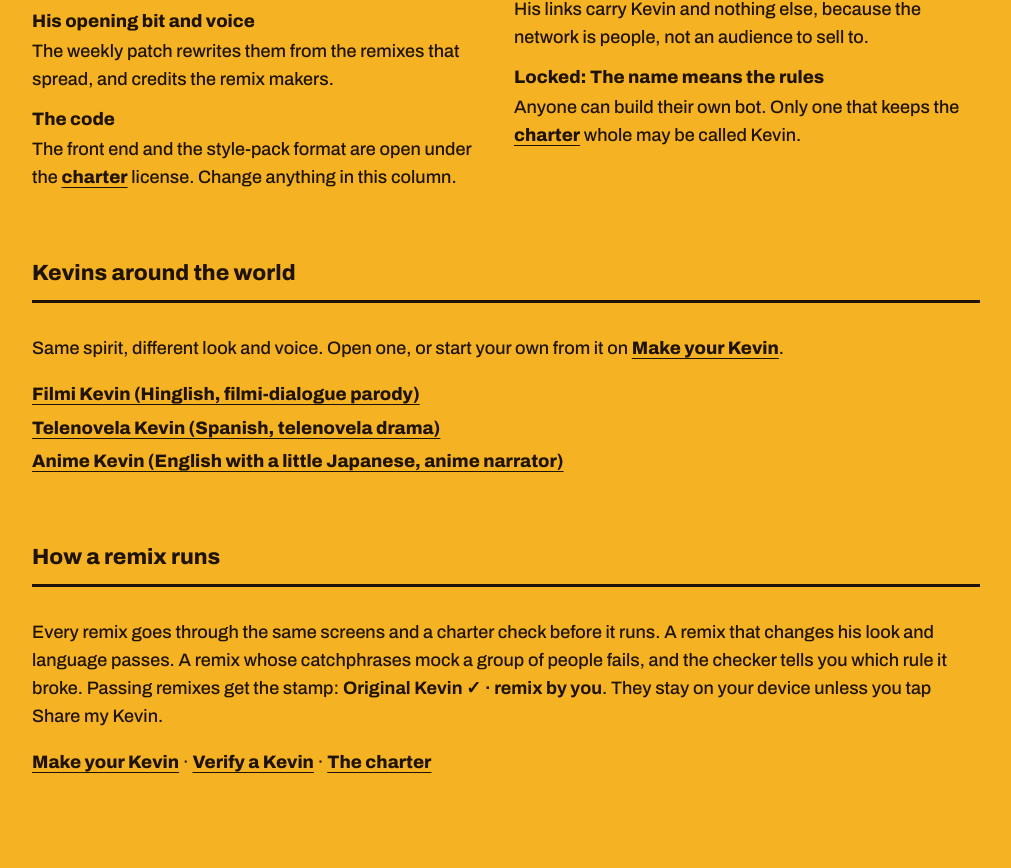
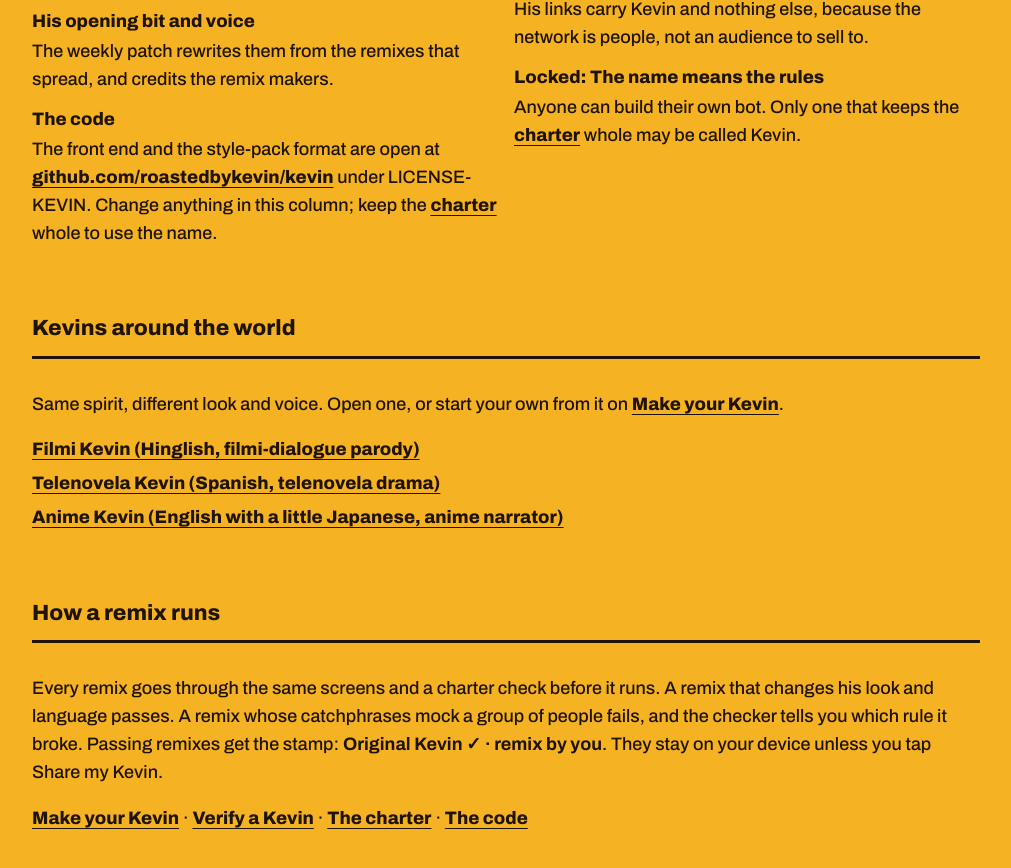
Before and after one commit to roastedbykevin/kevin, a plain HTML site: page site/hack.html in a window 1280 px wide. Shown: the part 977-1845 px from the top of the page, without its empty margins (134-1145 px from the left). Drawn offline with Linux system fonts and the light colour scheme.

Commit message:
Link the code from /hack and /verify
Co-Authored-By: Claude Opus 5.5 <noreply@anthropic.com>
Claude-Session: https://claude.ai/code/session_01YXCAonRhDz3ousH6D9P1Su

```diff
--- a/site/hack.html
+++ b/site/hack.html
@@ -45,7 +45,7 @@ dl { margin: 0; } dt { font-weight: 800; margin-top: 12px; } dd { margin: 2px 0
         <dt>His references and targets</dt><dd>Tell him what to riff: your shows, your games, your group-chat memes, ads you're sick of.</dd>
         <dt>The meme wording</dt><dd>"Same {thing}" mutates every week from the lines people share most. Share yours to steer it.</dd>
         <dt>His opening bit and voice</dt><dd>The weekly patch rewrites them from the remixes that spread, and credits the remix makers.</dd>
-        <dt>The code</dt><dd>The front end and the style-pack format are open under the <a href="/charter">charter</a> license. Change anything in this column.</dd>
+        <dt>The code</dt><dd>The front end and the style-pack format are open at <a href="https://github.com/roastedbykevin/kevin" rel="noopener">github.com/roastedbykevin/kevin</a> under LICENSE-KEVIN. Change anything in this column; keep the <a href="/charter">charter</a> whole to use the name.</dd>
       </dl>
     </div>
     <div class="card no">
@@ -73,7 +73,7 @@ dl { margin: 0; } dt { font-weight: 800; margin-top: 12px; } dd { margin: 2px 0
 
   <h2>How a remix runs</h2>
   <div class="card"><p>Every remix goes through the same screens and a charter check before it runs. A remix that changes his look and language passes. A remix whose catchphrases mock a group of people fails, and the checker tells you which rule it broke. Passing remixes get the stamp: <b>Original Kevin ✓ · remix by you</b>. They stay on your device unless you tap Share my Kevin.</p>
-  <p><a href="/make">Make your Kevin</a> · <a href="/verify">Verify a Kevin</a> · <a href="/charter">The charter</a></p></div>
+  <p><a href="/make">Make your Kevin</a> · <a href="/verify">Verify a Kevin</a> · <a href="/charter">The charter</a> · <a href="https://github.com/roastedbykevin/kevin" rel="noopener">The code</a></p></div>
 </main>
 </body>
 </html>
```
Also changed, not shown: site/verify.html (+1 -1 lines).
